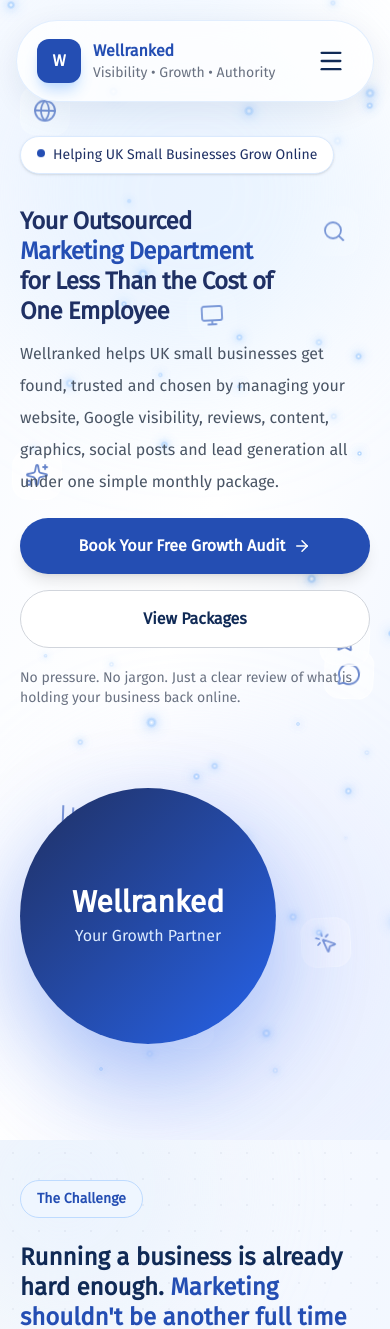
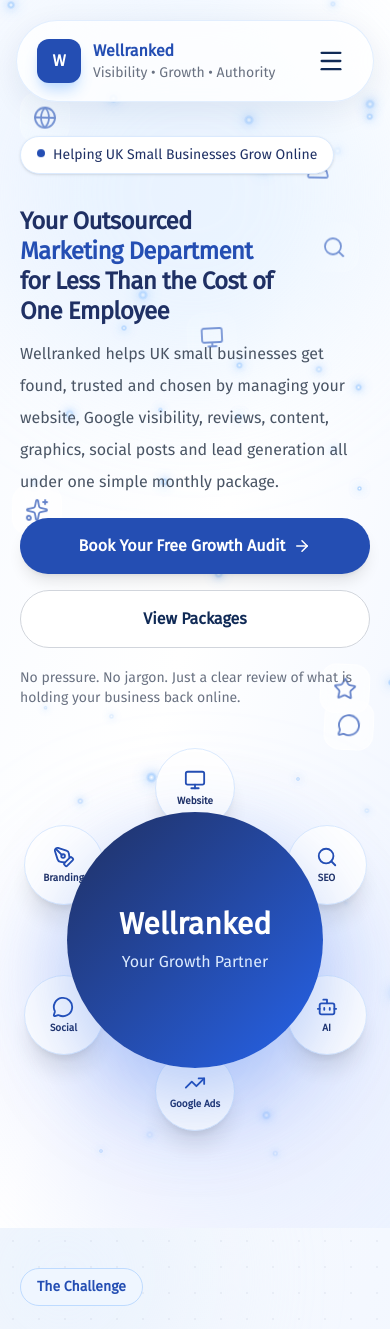
Before and after one commit to alimuhammeddev/wellranked, a Next.js app: page / in a window 390 px wide. Shown: the top 1329 px of the page. Built offline with nearby package versions, Linux system fonts and the light colour scheme.

Commit message:
worked on hero right section

```diff
--- a/app/components/Hero.tsx
+++ b/app/components/Hero.tsx
@@ -37,6 +37,15 @@ const particles = Array.from({ length: 50 }, (_, i) => ({
   duration: Math.random() * 18 + 12,
   delay: Math.random() * 10,
 }));
+
+const services = [
+  { name: "Website", Icon: Monitor },
+  { name: "SEO", Icon: Search },
+  { name: "AI", Icon: Bot },
+  { name: "Google Ads", Icon: TrendingUp },
+  { name: "Social", Icon: MessageCircle },
+  { name: "Branding", Icon: PenTool },
+];
 
 export default function Hero() {
   return (
@@ -139,12 +148,120 @@ export default function Hero() {
             </p>
           </div>
 
-          <div>
-            <div className="relative z-30 flex h-64 w-64 md:h-72 md:w-72 lg:h-80 lg:w-80 flex-col items-center justify-center rounded-full bg-gradient-to-br from-[#1F3064] to-[#2563EB] text-white shadow-[0_35px_90px_rgba(37,99,235,.35)]">
-              <div className="text-3xl font-bold">Wellranked</div>
-              <p className="mt-1 text-center text-base text-blue-100">
-                Your Growth Partner
-              </p>
+          <div className="relative flex items-center justify-center py-16 md:mt-0 -mt-10">
+            {/* Center Circle */}
+            <div className="relative z-20 flex h-64 w-64 md:h-72 md:w-72 lg:h-80 lg:w-80 items-center justify-center rounded-full bg-linear-to-br from-[#1F3064] to-[#2563EB] text-white shadow-[0_35px_90px_rgba(37,99,235,.35)]">
+              <div className="text-center">
+                <h2 className="text-3xl font-bold">Wellranked</h2>
+                <p className="mt-2 text-blue-100">Your Growth Partner</p>
+              </div>
+            </div>
+
+            {/* Desktop Service Circles */}
+            <div className="hidden lg:block">
+              {[
+                {
+                  ...services[0],
+                  className: "top-6 right-10",
+                  line: "-rotate-12",
+                  side: "right",
+                }, // Website
+                {
+                  ...services[1],
+                  className: "top-1/2 right-0 -translate-y-1/2",
+                  line: "",
+                  side: "right",
+                }, // SEO
+                {
+                  ...services[2],
+                  className: "bottom-6 right-10",
+                  line: "rotate-12",
+                  side: "right",
+                }, // AI
+                {
+                  ...services[3],
+                  className: "top-6 left-10",
+                  line: "rotate-12",
+                  side: "left",
+                }, // Ads
+                {
+                  ...services[4],
+                  className: "top-1/2 left-0 -translate-y-1/2",
+                  line: "",
+                  side: "left",
+                }, // Social
+                {
+                  ...services[5],
+                  className: "bottom-6 left-10",
+                  line: "-rotate-12",
+                  side: "left",
+                }, // Branding
+              ].map(({ Icon, name, className, line, side }) => (
+                <div
+                  key={name}
+                  className={`absolute ${className} flex items-center`}
+                >
+                  {side === "left" && (
+                    <div
+                      className={`absolute left-full h-0.5 w-20 bg-blue-300 ${line} origin-left`}
+                    />
+                  )}
+
+                  {side === "right" && (
+                    <div
+                      className={`absolute right-full h-0.5 w-20 bg-blue-300 ${line} origin-right`}
+                    />
+                  )}
+
+                  <div className="relative z-30 flex h-24 w-24 flex-col items-center justify-center rounded-full border border-blue-100 bg-white shadow-xl transition-all duration-300 hover:scale-110 hover:shadow-2xl">
+                    <Icon size={24} className="text-[#244EB3]" />
+                    <span className="mt-1 text-[11px] font-semibold text-[#1F3064] text-center leading-tight px-1">
+                      {name}
+                    </span>
+                  </div>
+                </div>
+              ))}
+            </div>
+
+            {/* Mobile / Tablet */}
+            <div className="absolute inset-0 lg:hidden">
+              {[
+                {
+                  ...services[0],
+                  className: "left-2/4 -translate-x-1/2",
+                }, // Top
+                {
+                  ...services[1],
+                  className: "top-[20%] right-[1%]",
+                }, // Top Right
+                {
+                  ...services[2],
+                  className: "bottom-[20%] right-[1%]",
+                }, // Bottom Right
+                {
+                  ...services[3],
+                  className: "bottom-[1px] left-2/4 -translate-x-1/2",
+                }, // Bottom
+                {
+                  ...services[4],
+                  className: "bottom-[20%] left-[1%]",
+                }, // Bottom Left
+                {
+                  ...services[5],
+                  className: "top-[20%] left-[1%]",
+                }, // Top Left
+              ].map(({ Icon, name, className }) => (
+                <div key={name} className={`absolute ${className}`}>
+                  <div className="flex h-20 w-20 items-center justify-center rounded-full bg-white border border-blue-100 shadow-xl">
+                    <div className="flex flex-col items-center">
+                      <Icon className="text-[#244EB3]" size={22} />
+                      <span className="mt-1 text-[10px] font-semibold text-[#1F3064] text-center leading-tight">
+                        {name}
+                      </span>
+                    </div>
+                  </div>
+                </div>
+              ))}
             </div>
           </div>
         </div>
```
